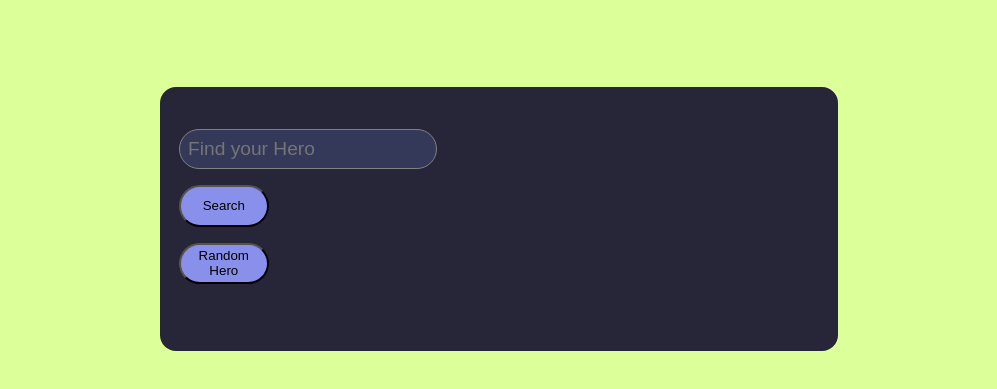
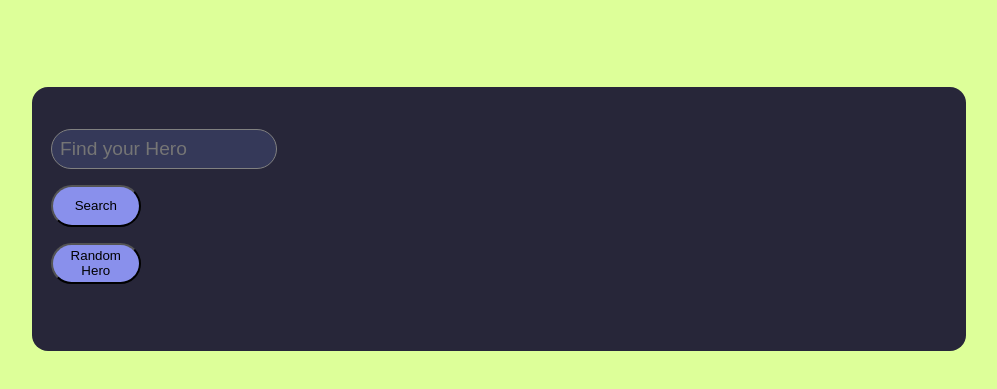
Before and after one commit to Debajit-Paul/super-heroes, a plain HTML site: page index.html in a window 1280 px wide. Shown: the part 75-464 px from the top of the page, without its empty margins (149-1146 px from the left). Drawn offline with Linux system fonts and the light colour scheme.

Commit message:
update: style

```diff
--- a/style.css
+++ b/style.css
@@ -9,7 +9,7 @@ html, body {
 
 .wrapper {
   max-height: 200vh;
-  max-width: 50%;
+  max-width: 70%;
   color: white;
   background: #272639;
   border-radius: 1rem;
@@ -32,7 +32,7 @@ html, body {
   display:block;
   align-items: center;
   font-size: 1.2rem;
-  width: 15rem;
+  width: 13rem;
 }
 
 button {
```
